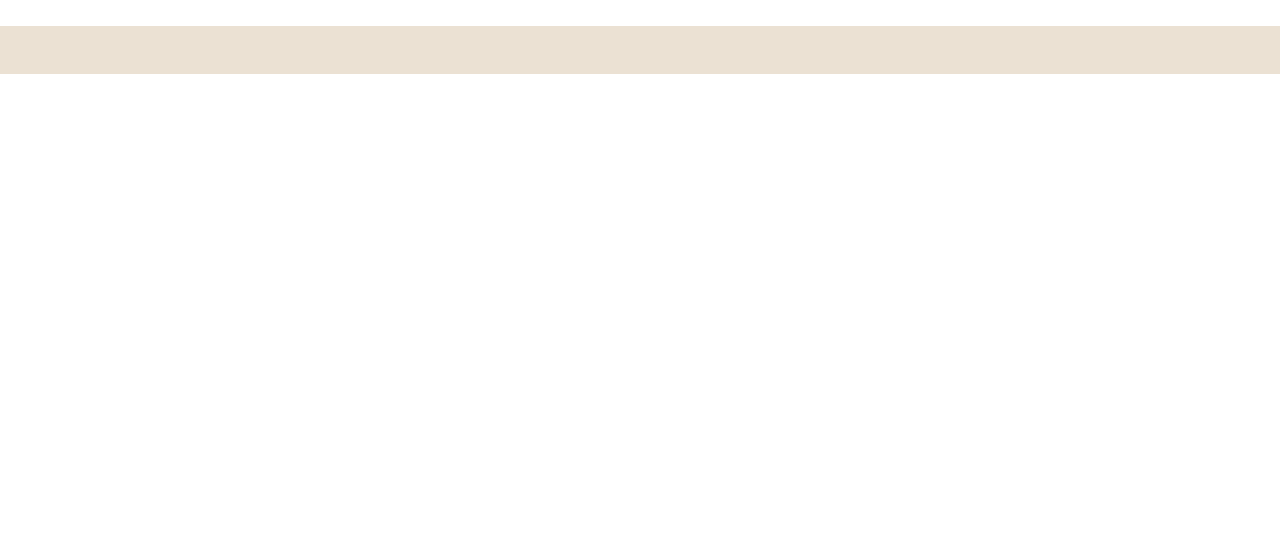
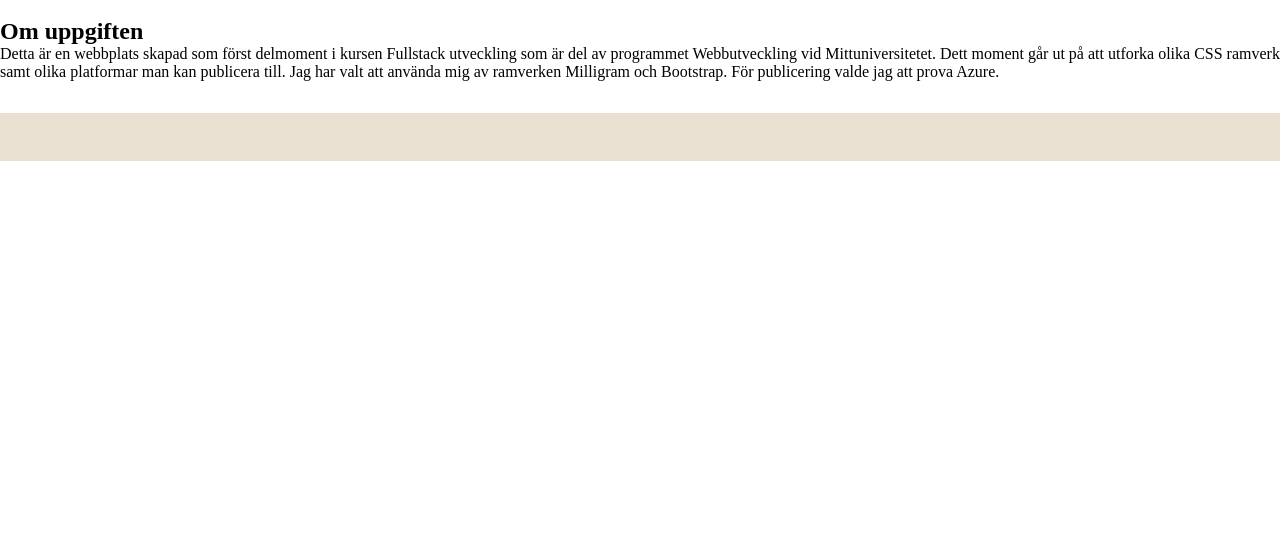
Before and after one commit to moaberglund/Fullstack-M1, a website built with Parcel: page src/index.html in a window 1280 px wide. Shown: the part 246-800 px from the top of the page. Built offline with nearby package versions, Linux system fonts and the light colour scheme.

Commit message:
start text på home p

```diff
--- a/src/index.html
+++ b/src/index.html
@@ -70,6 +70,14 @@
 
         </section>
 
+        <section>
+            <h2>Om uppgiften</h2>
+            <p>Detta är en webbplats skapad som först delmoment i kursen Fullstack utveckling som är del av programmet
+                Webbutveckling vid Mittuniversitetet. Dett moment går ut på att utforka olika CSS ramverk samt olika
+                platformar man kan publicera till. Jag har valt att använda mig av ramverken Milligram och Bootstrap.
+                För publicering valde jag att prova Azure.</p>
+        </section>
+
 
     </main>
 
```
